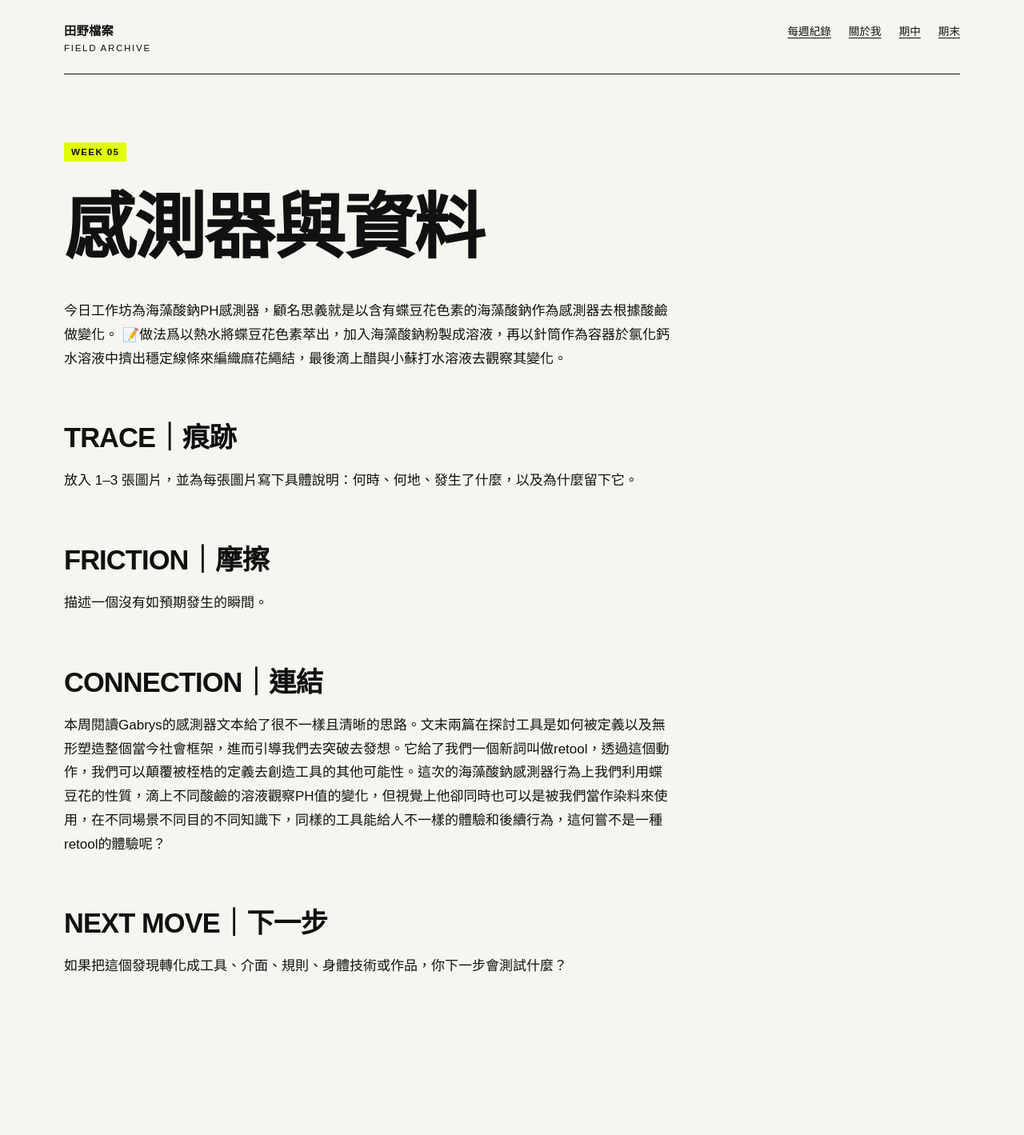
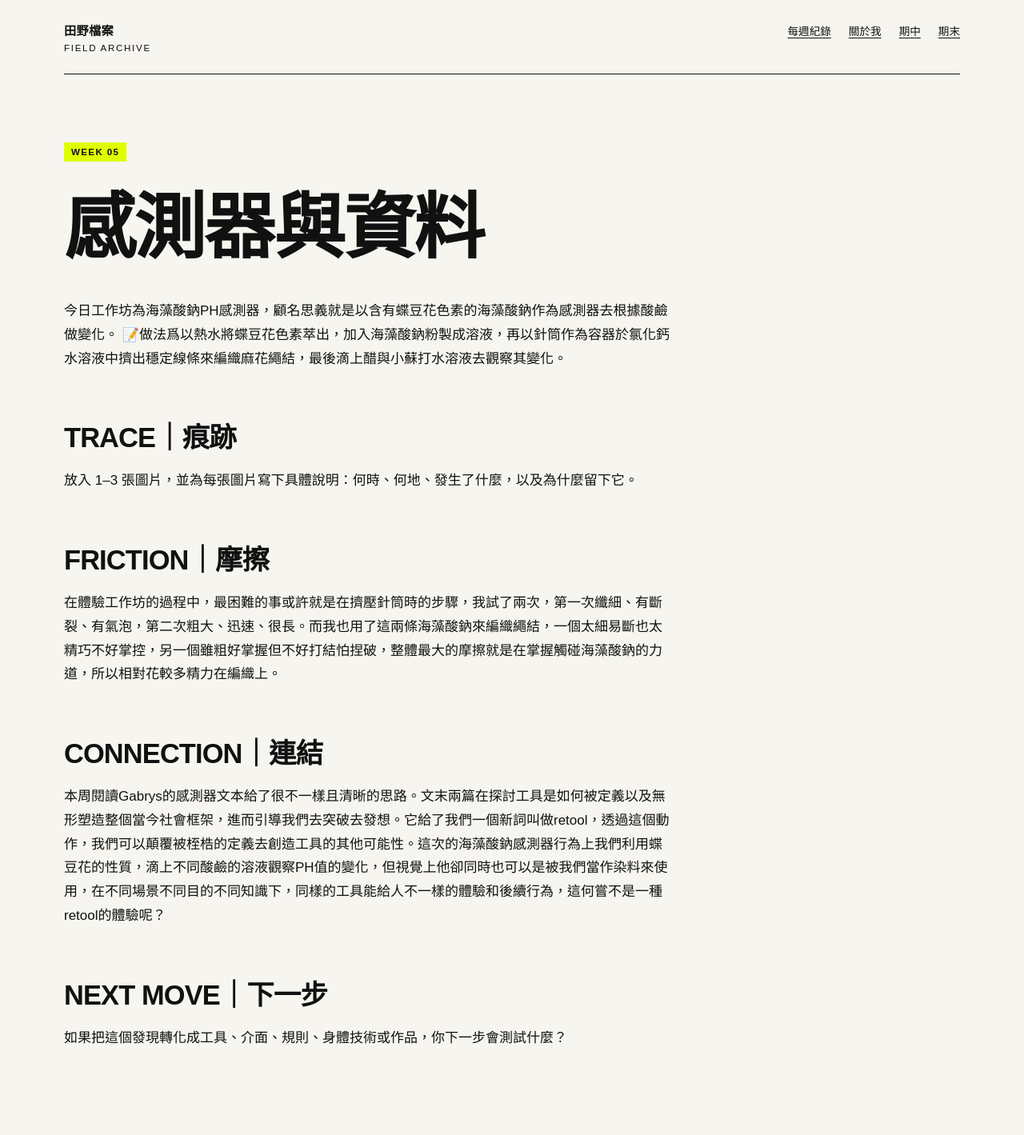
Before and after one commit to amyli951122-rgb/fieldworkarchive, a Jekyll site: the page built from weeks/week-05.md, in a window 1280 px wide. Shown: the whole page at 80% size. Built offline with Jekyll 4.4.1, drawn with Linux system fonts in a browser that asks for light colours; before the commit the page ends 1330 px from its top, so only the background shows below that.

Commit message:
Update week-05.md

```diff
--- a/weeks/week-05.md
+++ b/weeks/week-05.md
@@ -16,7 +16,7 @@ permalink: /weeks/week-05/
 
 ## FRICTION｜摩擦
 
-描述一個沒有如預期發生的瞬間。
+在體驗工作坊的過程中，最困難的事或許就是在擠壓針筒時的步驟，我試了兩次，第一次纖細、有斷裂、有氣泡，第二次粗大、迅速、很長。而我也用了這兩條海藻酸鈉來編織繩結，一個太細易斷也太精巧不好掌控，另一個雖粗好掌握但不好打結怕捏破，整體最大的摩擦就是在掌握觸碰海藻酸鈉的力道，所以相對花較多精力在編織上。
 
 
 ## CONNECTION｜連結
```
